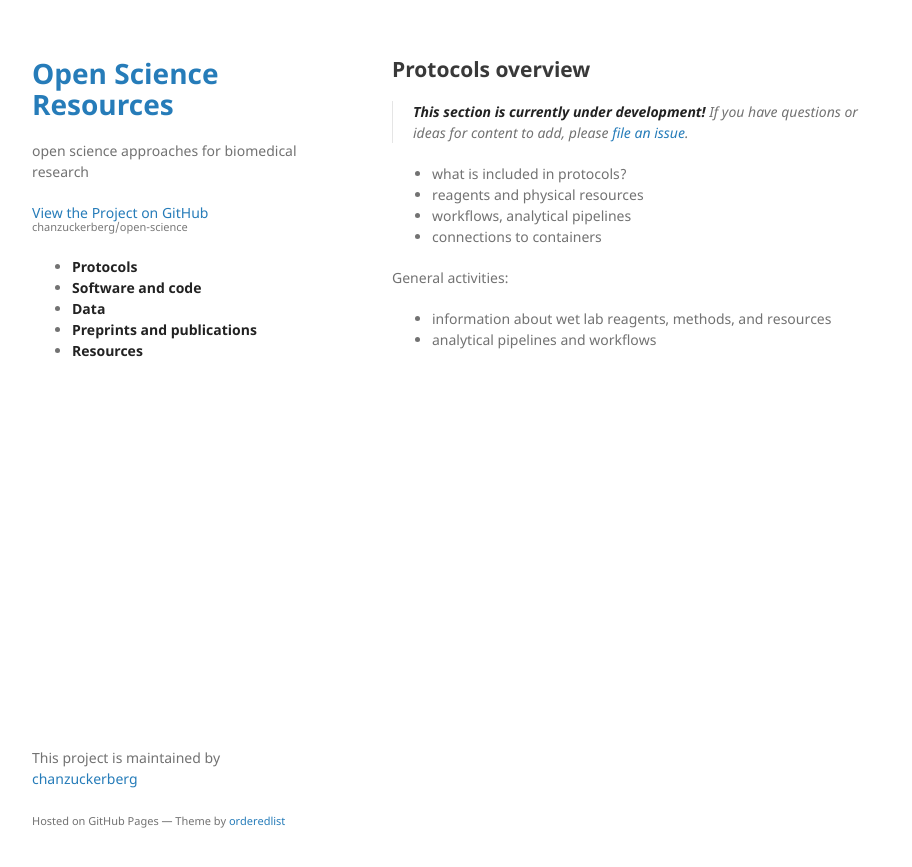
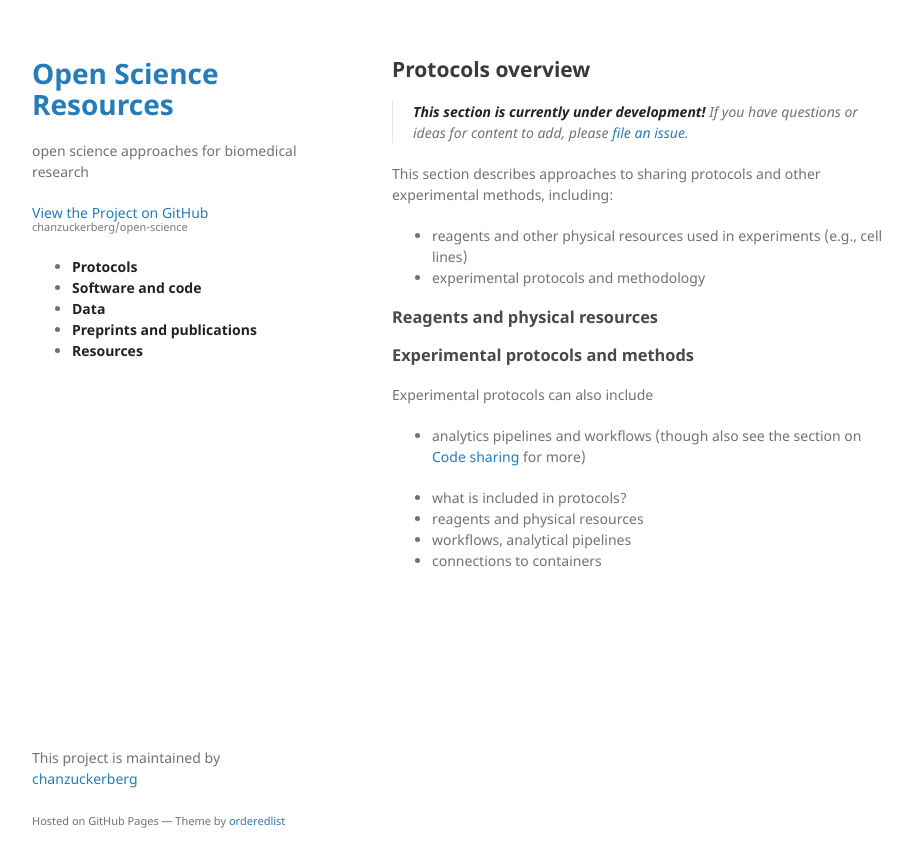
Before and after one commit to chanzuckerberg/open-science, a Jekyll site: the page built from collections/_protocols/overview.md, in a window 1280 px wide. Shown: the top 867 px of the page, without its empty margins (178-1090 px from the left). Built offline with Jekyll 4.4.1, drawn with Linux system fonts in a browser that asks for light colours.

```diff
--- a/collections/_protocols/overview.md
+++ b/collections/_protocols/overview.md
@@ -10,12 +10,21 @@ layout: default
 > If you have questions or ideas for content to add,
 > please [file an issue](https://github.com/chanzuckerberg/open-science/issues).
 
+This section describes approaches to sharing protocols and other experimental methods,
+including:
+- reagents and other physical resources used in experiments (e.g., cell lines)
+- experimental protocols and methodology
+
+### Reagents and physical resources
+
+
+
+### Experimental protocols and methods
+
+Experimental protocols can also include
+- analytics pipelines and workflows (though also see the section on [Code sharing]() for more)
+
 - what is included in protocols?
 - reagents and physical resources
 - workflows, analytical pipelines
 - connections to containers
-
-General activities:
-
-- information about wet lab reagents, methods, and resources
-- analytical pipelines and workflows
```
